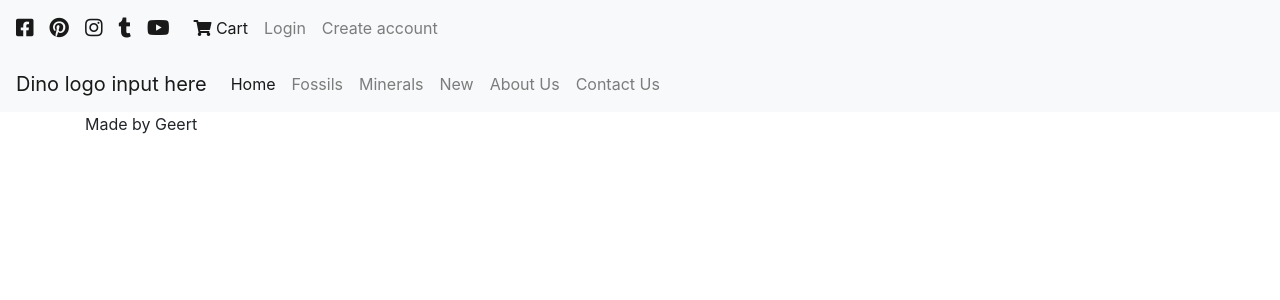
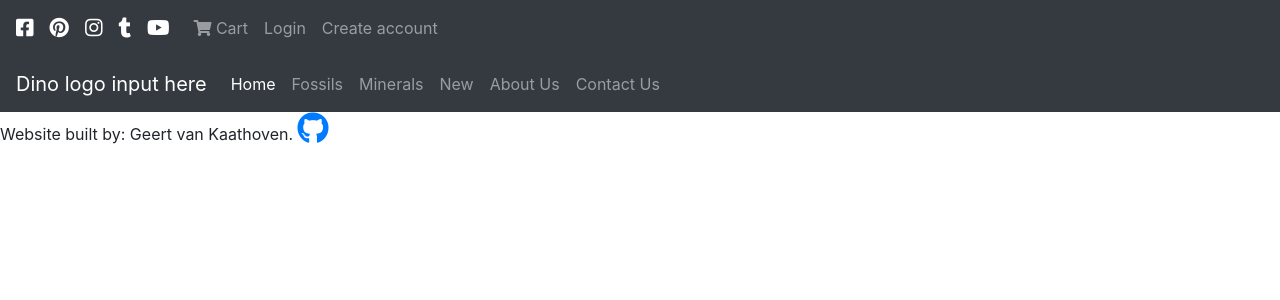
Before and after one commit to codingwithgeert/fossil-shop, a Django app: page /index/ in a window 1280 px wide. Shown: the top 300 px of the page. Run offline with Django 3.2, Linux system fonts and the light colour scheme; some libraries are stand-ins or nearby versions.

Commit message:
added all links to navbar and footer

```diff
--- a/templates/base.html
+++ b/templates/base.html
@@ -11,7 +11,7 @@
   <title>Ecommerce</title>
 
   <!-- bootstrap css -->
-  <link rel="stylesheet" href="https://maxcdn.bootstrapcdn.com/bootstrap/4.0.0/css/bootstrap.min.css">
+  <link rel="stylesheet" href="https://stackpath.bootstrapcdn.com/bootstrap/4.3.1/css/bootstrap.min.css" integrity="sha384-ggOyR0iXCbMQv3Xipma34MD+dH/1fQ784/j6cY/iJTQUOhcWr7x9JvoRxT2MZw1T" crossorigin="anonymous">
 
   <!-- Font awesome -->
   <link rel="stylesheet" href="https://use.fontawesome.com/releases/v5.8.2/css/all.css">
@@ -21,7 +21,8 @@
 </head>
 
 <body>
-  <nav class="navbar navbar-expand-lg navbar-light bg-light">
+
+    <nav class="navbar navbar-expand-lg navbar-dark bg-dark header-bar">
       <button class="navbar-toggler " type="button" data-toggle="collapse" data-target="#navbarNavAltMarkup" aria-controls="navbarNavAltMarkup" aria-expanded="false" aria-label="Toggle navigation">
     <span class="navbar-toggler-icon"></span>
   </button>
@@ -32,13 +33,14 @@
           <a class="navbar-brand" href="#"><i class="fab fa-instagram"></i></a>
           <a class="navbar-brand" href="#"><i class="fab fa-tumblr"></i></a>
           <a class="navbar-brand" href="#"><i class="fab fa-youtube"></i></a>
-        <a class="nav-item nav-link active" href="#"><i class="fas fa-shopping-cart"></i> Cart <span class="sr-only">(current)</span></a>
+          <a class="nav-item nav-link" href="#"><i class="fas fa-shopping-cart"></i> Cart <span class="sr-only">(current)</span></a>
           <a class="nav-item nav-link" href="#">Login</a>
           <a class="nav-item nav-link" href="#">Create account</a>
         </div>
       </div>
   </nav>
-  <nav class="navbar navbar-expand-lg navbar-light bg-light">
+
+  <nav class="navbar navbar-expand-lg navbar-dark bg-dark">
     <a class="navbar-brand" href="#">Dino logo input here</a>
     <button class="navbar-toggler" type="button" data-toggle="collapse" data-target="#navbarNav" aria-controls="navbarNav" aria-expanded="false" aria-label="Toggle navigation">
     <span class="navbar-toggler-icon"></span>
@@ -69,14 +71,16 @@
 
 
 
+
   <!-- scripts for bootstrap -->
   <script src="https://code.jquery.com/jquery-3.3.1.slim.min.js" integrity="sha384-q8i/X+965DzO0rT7abK41JStQIAqVgRVzpbzo5smXKp4YfRvH+8abtTE1Pi6jizo" crossorigin="anonymous"></script>
   <script src="https://cdnjs.cloudflare.com/ajax/libs/popper.js/1.14.7/umd/popper.min.js" integrity="sha384-UO2eT0CpHqdSJQ6hJty5KVphtPhzWj9WO1clHTMGa3JDZwrnQq4sF86dIHNDz0W1" crossorigin="anonymous"></script>
   <script src="https://stackpath.bootstrapcdn.com/bootstrap/4.3.1/js/bootstrap.min.js" integrity="sha384-JjSmVgyd0p3pXB1rRibZUAYoIIy6OrQ6VrjIEaFf/nJGzIxFDsf4x0xIM+B07jRM" crossorigin="anonymous"></script>
 
    <footer>
-    <div class="container">
-      <p>Made by Geert</p>
+    <div class="footer">
+      Website built by: Geert van Kaathoven.
+      <a href="https://github.com/Errepulify" target="_blank"><i class="fab fa-github fa-2x black-text"></i></a>
     </div>
   </footer>
 
```
Lines whose indentation alone changed are shown as unchanged.
